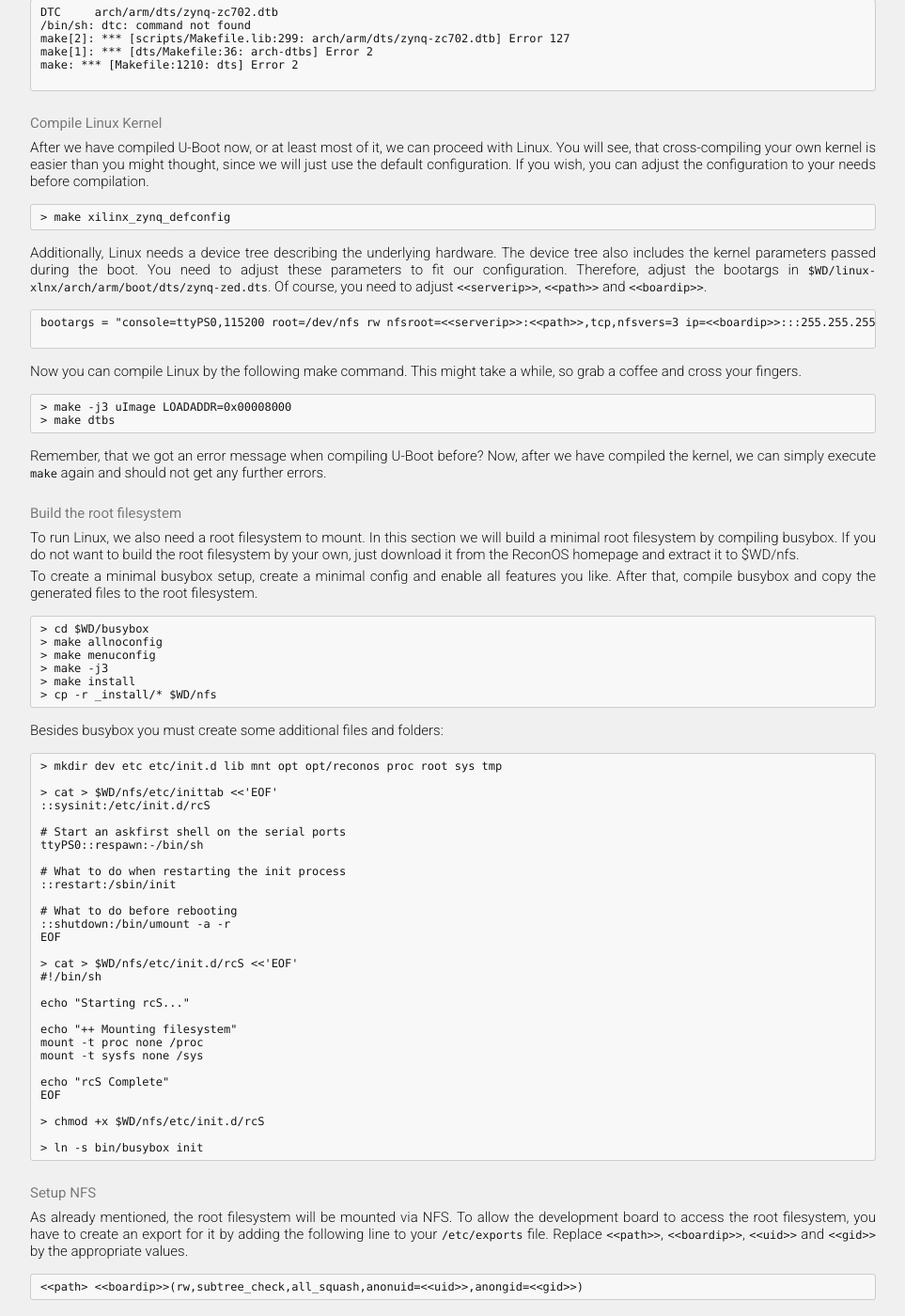
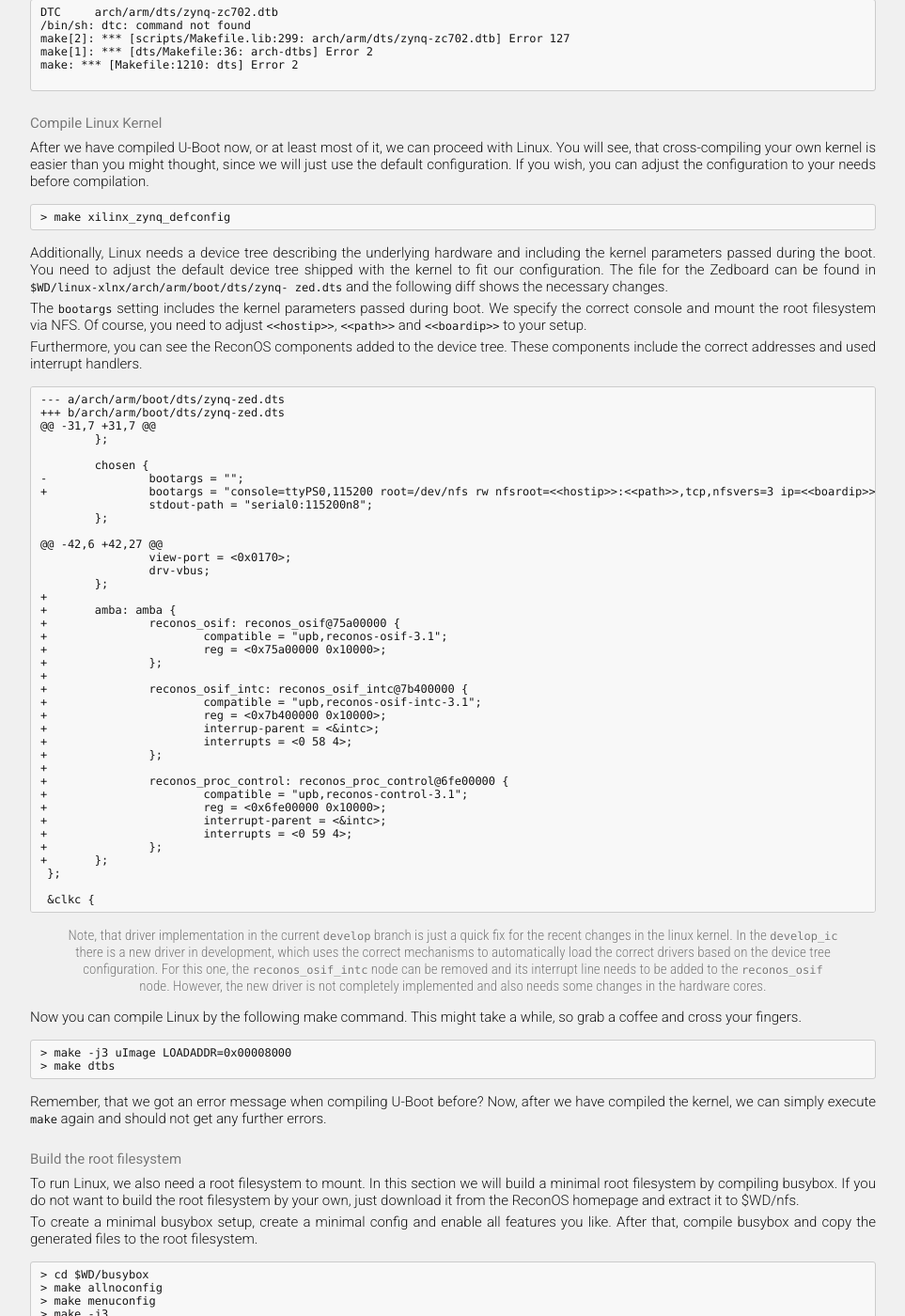
Before and after one commit to ReconOS/reconos.github.io, a Jekyll site: the page built from gettingstarted/tutorial/index.md, in a window 1280 px wide and 1400 px high, scrolled down 2425 px. Shown: the whole window at 94% size, without its empty margins (158-1121 px from the left). Built offline with Jekyll 4.4.1, drawn with Linux system fonts in a browser that asks for light colours; Markdown is read by kramdown in place of the engine named in the settings.

Commit message:
Added description for device tree nodes.

````diff
--- a/gettingstarted/tutorial/index.md
+++ b/gettingstarted/tutorial/index.md
@@ -200,16 +200,69 @@ you can adjust the configuration to your needs before compilation.
 > make xilinx_zynq_defconfig
 ```
 
-Additionally, Linux needs a device tree describing the underlying hardware.
-The device tree also includes the kernel parameters passed during the boot.
-You need to adjust these parameters to fit our configuration. Therefore,
-adjust the bootargs in `$WD/linux-xlnx/arch/arm/boot/dts/zynq-zed.dts`. Of
-course, you need to adjust `<<serverip>>`, `<<path>>` and `<<boardip>>`.
+Additionally, Linux needs a device tree describing the underlying hardware and
+including the kernel parameters passed during the boot. You need to adjust the
+default device tree shipped with the kernel to fit our configuration.
+The file for the Zedboard can be found in `$WD/linux-xlnx/arch/arm/boot/dts/zynq-
+zed.dts` and the following diff shows the necessary changes.
+
+The `bootargs` setting includes the kernel parameters passed during boot. We
+specify the correct console and mount the root filesystem via NFS. Of course,
+you need to adjust `<<hostip>>`, `<<path>>` and `<<boardip>>` to your setup.
+
+Furthermore, you can see the ReconOS components added to the device tree.
+These components include the correct addresses and used interrupt handlers.
 
 ```
-bootargs = "console=ttyPS0,115200 root=/dev/nfs rw nfsroot=<<serverip>>:<<path>>,tcp,nfsvers=3 ip=<<boardip>>:::255.255.255.0:reconos:eth0:off earlyprintk";
+--- a/arch/arm/boot/dts/zynq-zed.dts
++++ b/arch/arm/boot/dts/zynq-zed.dts
+@@ -31,7 +31,7 @@
+        };
 
+        chosen {
+-               bootargs = "";
++               bootargs = "console=ttyPS0,115200 root=/dev/nfs rw nfsroot=<<hostip>>:<<path>>,tcp,nfsvers=3 ip=<<boardip>>:::255.255.255.0:reconos:eth0:off earlyprintk";
+                stdout-path = "serial0:115200n8";
+        };
+
+@@ -42,6 +42,27 @@
+                view-port = <0x0170>;
+                drv-vbus;
+        };
++
++       amba: amba {
++               reconos_osif: reconos_osif@75a00000 {
++                       compatible = "upb,reconos-osif-3.1";
++                       reg = <0x75a00000 0x10000>;
++               };
++
++               reconos_osif_intc: reconos_osif_intc@7b400000 {
++                       compatible = "upb,reconos-osif-intc-3.1";
++                       reg = <0x7b400000 0x10000>;
++                       interrup-parent = <&intc>;
++                       interrupts = <0 58 4>;
++               };
++
++               reconos_proc_control: reconos_proc_control@6fe00000 {
++                       compatible = "upb,reconos-control-3.1";
++                       reg = <0x6fe00000 0x10000>;
++                       interrupt-parent = <&intc>;
++                       interrupts = <0 59 4>;
++               };
++       };
+ };
+
+ &clkc {
 ```
+
+> Note, that driver implementation in the current `develop` branch is just a
+> quick fix for the recent changes in the linux kernel. In the `develop_ic`
+> there is a new driver in development, which uses the correct mechanisms to
+> automatically load the correct drivers based on the device tree
+> configuration. For this one, the `reconos_osif_intc` node can be removed and
+> its interrupt line needs to be added to the `reconos_osif` node. However,
+> the new driver is not completely implemented and also needs some changes in
+> the hardware cores.
 
 Now you can compile Linux by the following make command. This might take a
 while, so grab a coffee and cross your fingers.
````
